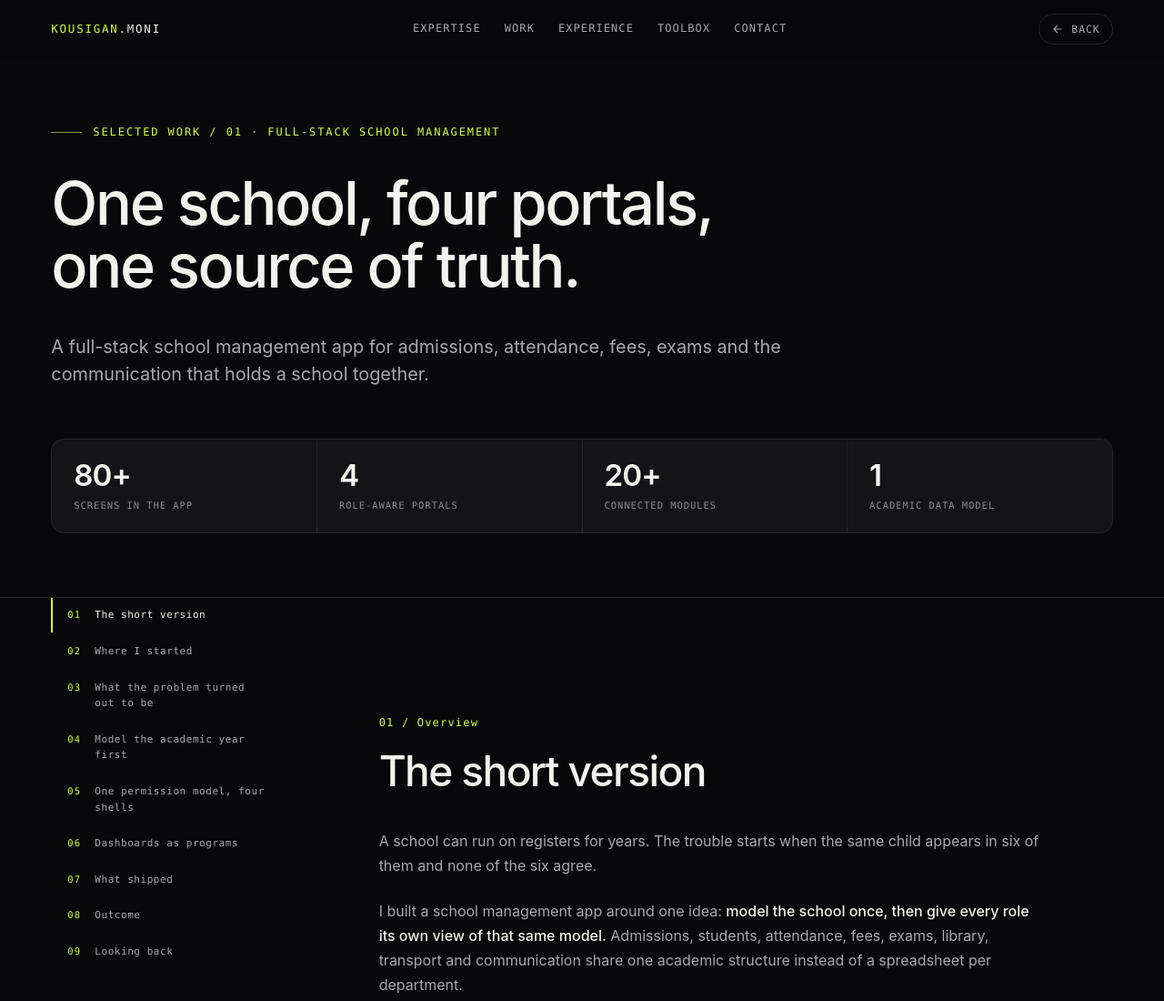
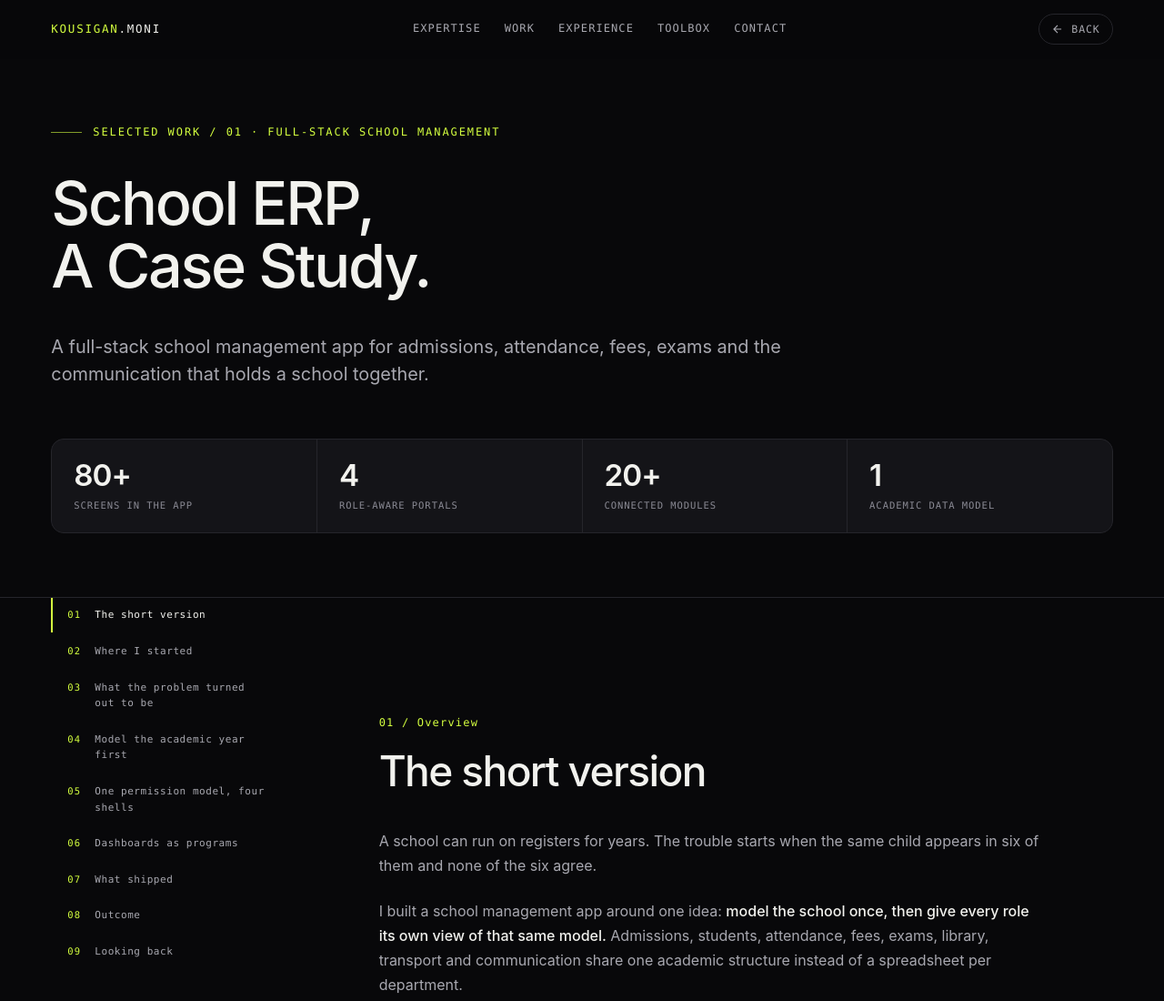
Before and after one commit to Inkstellar/floral-credit-c861, a plain HTML site: page case-study/index.html in a window 1280 px wide. Shown: the top 1100 px of the page at 91% size. Drawn offline with Linux system fonts and the light colour scheme.

Commit message:
feat: update case study hero title

```diff
--- a/case-study/index.html
+++ b/case-study/index.html
@@ -318,7 +318,7 @@
   <section class="case-hero">
     <div class="wrap">
       <p class="eyebrow rv">Selected Work / 01 · Full-Stack School Management</p>
-      <h1 class="case-title rv">One school, four portals,<br>one source of truth.</h1>
+      <h1 class="case-title rv">School ERP,<br>A Case Study.</h1>
       <p class="case-lede rv">
         A full-stack school management app for admissions, attendance, fees, exams and the communication that holds a school together.
       </p>
```
